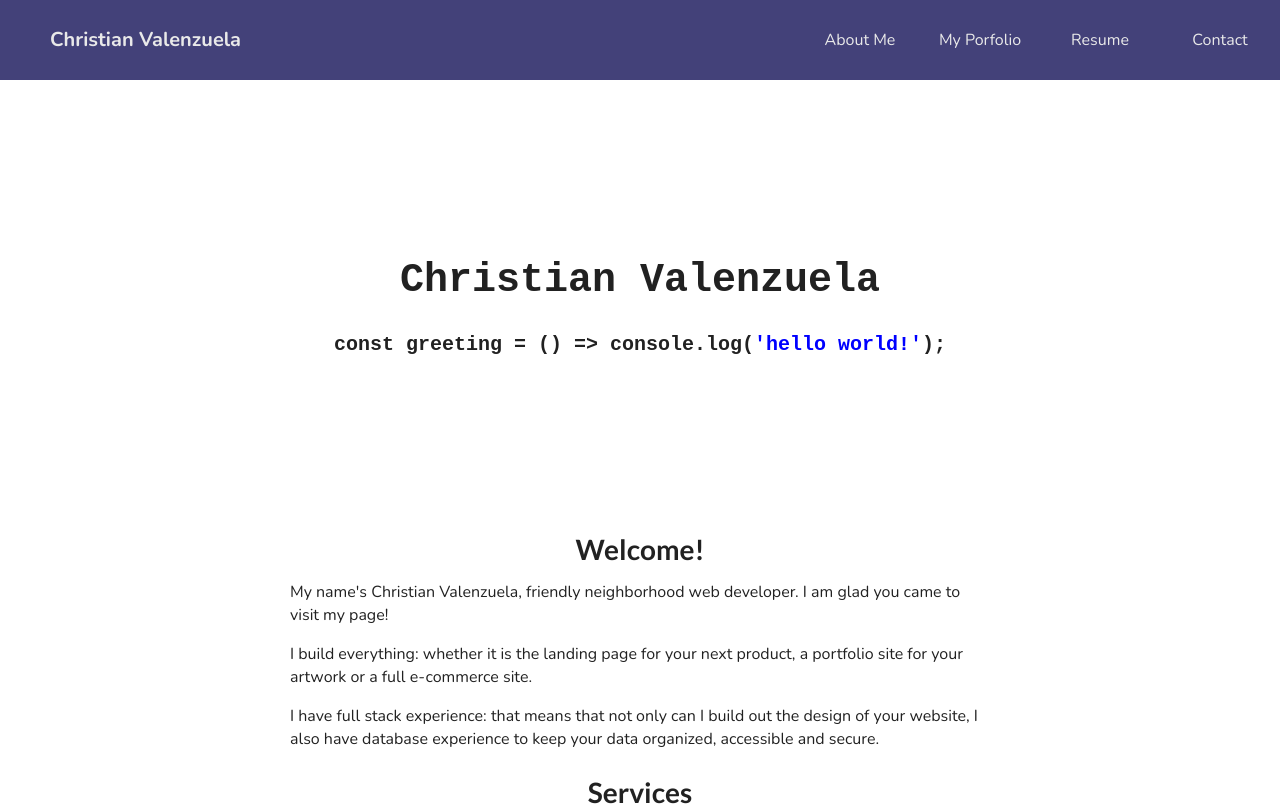
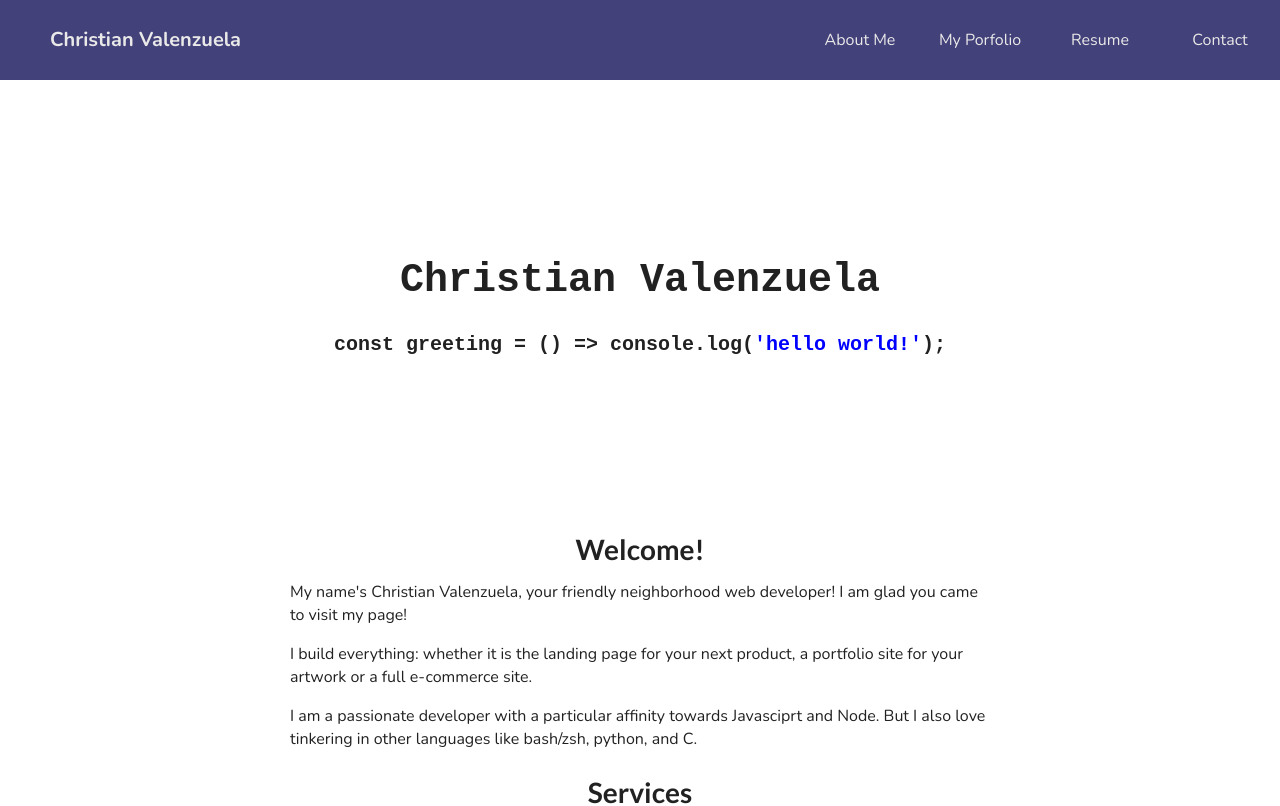
Before and after one commit to chris-av/portfolio-react, a React (Create React App) app: page / in a window 1280 px wide. Shown: the top 806 px of the page. Built offline with nearby package versions, Linux system fonts and the light colour scheme.

Commit message:
add more about me

```diff
--- a/src/pages/AboutMe/AboutMe.jsx
+++ b/src/pages/AboutMe/AboutMe.jsx
@@ -27,7 +27,7 @@ const AboutMe = () => {
 				<h1>Welcome!</h1>
 
 				<p>
-					My name's Christian Valenzuela, friendly neighborhood web developer.
+					My name's Christian Valenzuela, your friendly neighborhood web developer!
 					I am glad you came to visit my page!
 				</p>
 
@@ -35,9 +35,7 @@ const AboutMe = () => {
 					I build everything: whether it is the landing page for your next product, a portfolio site for your artwork or a full e-commerce site.
 				</p>
 
-				<p>
-					I have full stack experience: that means that not only can I build out the design of your website, I also have database experience to keep your data organized, accessible and secure.
-				</p>
+        <p>I am a passionate developer with a particular affinity towards Javasciprt and Node. But I also love tinkering in other languages like bash/zsh, python, and C.</p>
 
 				<h1>Services</h1>
 
```
